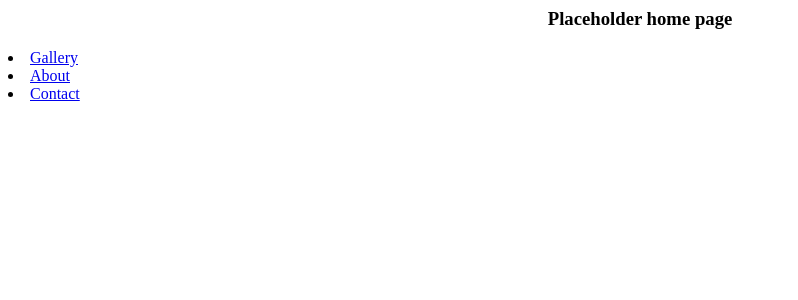
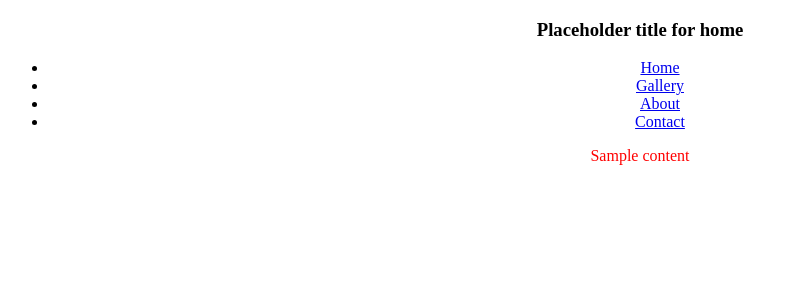
Before and after one commit to gmiesch/Sample-Website, a Django app: page /artist/ in a window 1280 px wide. Shown: the top 300 px of the page, without its empty margins (0-798 px from the left). Run offline with Django 3.2, Linux system fonts and the light colour scheme.

Commit message:
Set up base template, other html files now extend the base

```diff
--- a/djangoapp/artist/static/artist/about.css
+++ /dev/null
@@ -1,3 +0,0 @@
-h3 {
-	text-align: center;
-}
--- /dev/null
+++ b/djangoapp/artist/static/artist/base.css
@@ -0,0 +1,11 @@
+#page-title {
+	text-align: center;
+}
+
+#navbar {
+	text-align: center;
+}
+
+#content {
+	text-align: center;
+}
--- a/djangoapp/artist/static/artist/contact.css
+++ /dev/null
@@ -1,3 +0,0 @@
-h3 {
-	text-align: center;
-}
--- a/djangoapp/artist/static/artist/gallery.css
+++ /dev/null
@@ -1,3 +0,0 @@
-h3 {
-	text-align: center;
-}
--- a/djangoapp/artist/static/artist/index.css
+++ b/djangoapp/artist/static/artist/index.css
@@ -1,3 +1,3 @@
-h3 {
-	text-align: center;
+#content {
+	color: red;
 }
--- /dev/null
+++ b/djangoapp/artist/templates/artist/base.html
@@ -0,0 +1,33 @@
+{% load staticfiles %}
+
+<!DOCTYPE html>
+<html lang="en">
+<head>
+    <link rel="stylesheet" type="text/css" href="{% static 'artist/base.css' %}" />
+    {% block css %} {% endblock %}
+    <title>{% block title %} Artist WebApp {% endblock %}</title>
+</head>
+
+<body>
+    <div id="page-title">
+        {% block page-title %}
+        <h3> Page Title </h3>
+        {% endblock %}
+    </div>
+
+    <div id="navbar">
+        {% block navbar %}
+        <ul>
+            <li><a href="{% url 'artist:index' %}"> Home</a></li>
+            <li><a href="{% url 'artist:gallery' %}"> Gallery</a></li>
+            <li><a href="{% url 'artist:about' %}"> About</a></li>
+            <li><a href="{% url 'artist:contact' %}"> Contact</a></li>
+        </ul>
+        {% endblock %}
+    </div>
+
+    <div id="content">
+        {% block content %} {% endblock %}
+    </div>
+</body>
+</html>
--- a/djangoapp/artist/templates/artist/index.html
+++ b/djangoapp/artist/templates/artist/index.html
@@ -1,9 +1,17 @@
-{% load staticfiles %}
+{% extends 'artist/base.html' %}
 
-<link rel="stylesheet" type="text/css" href="{% static 'artist/index.css' %}" />
+{% block css %}
+	<link rel="stylesheet" type="text/css" href="/static/artist/index.css" />
+{% endblock %}
 
-<h3> Placeholder home page </h3>
+{% block title %} Home {% endblock %}
 
-<li><a href="{% url 'artist:gallery' %}"> Gallery</a></li>
-<li><a href="{% url 'artist:about' %}"> About</a></li>
-<li><a href="{% url 'artist:contact' %}"> Contact</a></li>
+{% block page-title %}
+	<h3> Placeholder title for home </h3>
+{% endblock %}
+
+<!-- Navbar from base.html is here -->
+
+{% block content %}
+	<p> Sample content </p>
+{% endblock %}
```
Also changed, not shown: djangoapp/artist/templates/artist/about.html (+15 -3 lines), djangoapp/artist/templates/artist/contact.html (+15 -3 lines), djangoapp/artist/templates/artist/gallery.html (+15 -3 lines).
